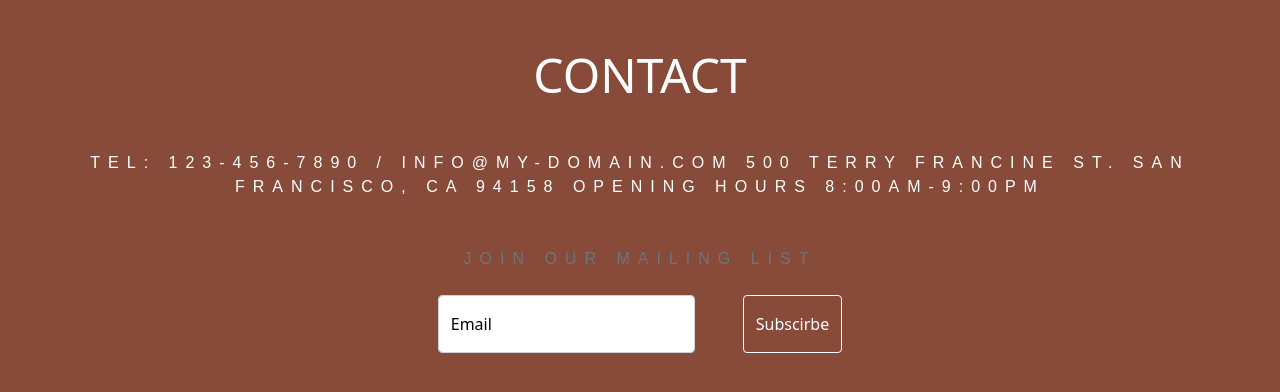
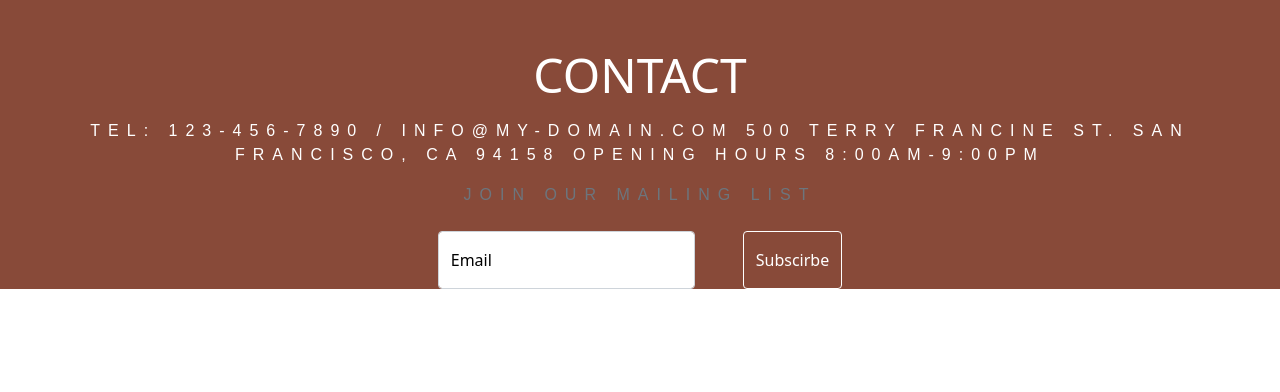
Before and after one commit to ShagulHameeth/chocolate, a plain HTML site: page index.html in a window 1280 px wide. Shown: the part 4384-4776 px from the top of the page. After the commit the page ends 4673 px from the top, so only its background shows below. Drawn offline with Linux system fonts and the light colour scheme.

Commit message:
Add files via upload

```diff
--- a/index.html
+++ b/index.html
@@ -35,7 +35,7 @@
 </head>
 <body>
     <div class="container-fluid">
-        <div class="row" data-bs-spy="scroll" data-bs-target="navbar">
+        <div class="row" >
               <nav class="navbar navbar-expand-lg navbar-light position-fixed" style="background-color: #884A39;">
                     <div class="container-fluid">
                       <button class="navbar-toggler" type="button" data-bs-toggle="collapse" data-bs-target="#navigation">
@@ -105,7 +105,7 @@
         <div class="row">
           <section id="about" class="sec d-flex align-items-center">
             <div class="col-lg-6 col-md-6 my-5">
-              <img src="Images/chocolate8.jpg" alt="chocolate" class="img-fluid">
+              <img src="Images/chocolate8.jpg" id="images" alt="chocolate" class="img-fluid">
             </div>
             <div class="col-lg-5 col-md-5 mt-5">
               <p class="display-6 ms-5 text-center"> ABOUT</P>
@@ -142,12 +142,12 @@
           </section>
         </div>
         <div class="row" >
-          <section id="contact" class="sec1" style="background-color: #884A39;">
+          <section id="contact" class="sec" style="background-color: #884A39;">
             <h1 class="text-center mt-5 display-5 text-white">CONTACT</h1>
-            <p  id="text5" class="text-center mt-5 text-white">TEL: 123-456-7890 / INFO@MY-DOMAIN.COM
+            <p  id="text5" class="text-center mt-3 text-white">TEL: 123-456-7890 / INFO@MY-DOMAIN.COM
               500 TERRY FRANCINE ST. SAN FRANCISCO, CA 94158
               OPENING HOURS 8:00AM-9:00PM</p>
-            <p id="text5" class="text-center mt-5 text-muted">JOIN OUR MAILING LIST</p>
+            <p id="text5" class="text-center mt-3 text-muted">JOIN OUR MAILING LIST</p>
             <form action="" class="d-flex justify-content-center mt-4">
               <div class="form-floating ">
                 <input type="email" class="form-control" id="email" placeholder="e.g.abc@gmail.com" required>
```
